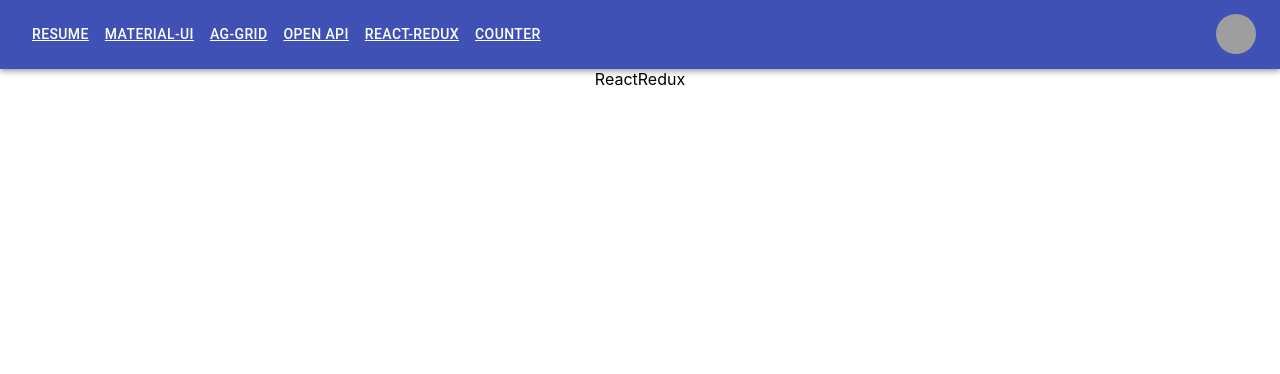
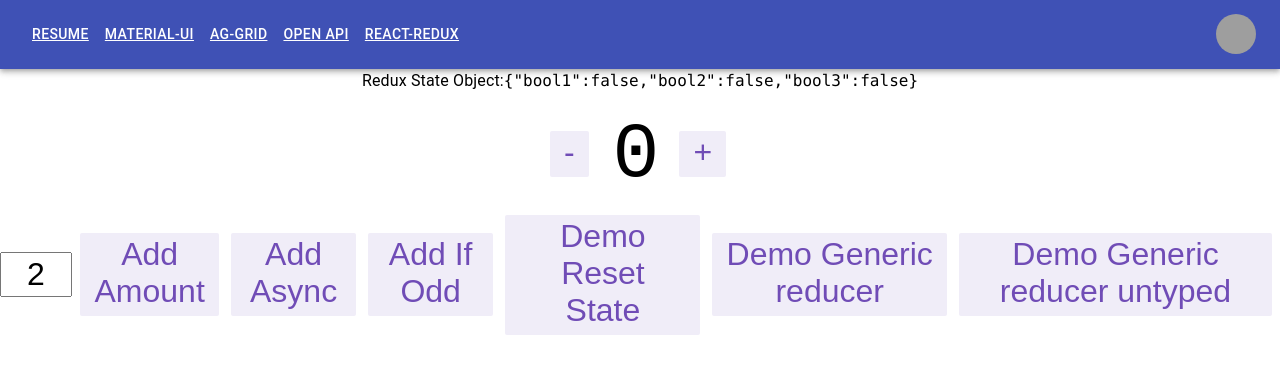
Before and after one commit to acudworth3/atc_portfolio, a React (Create React App) app: page /React-Redux in a window 1280 px wide. Shown: the top 374 px of the page. Built offline with nearby package versions, Linux system fonts and the light colour scheme; grey boxes are pictures that could not be loaded.

Commit message:
misc changes

```diff
--- a/src/App.tsx
+++ b/src/App.tsx
@@ -21,8 +21,7 @@ export default function App() {
         <Route path="Material-UI" element={<MaterialUI />} />
         <Route path="AG-Grid" element={<AgGrid />} />
         <Route path="Open API" element={<OpenAPI />} />
-        <Route path="React-Redux" element={<ReactRedux />} />
-        <Route path="counter" element={<Counter />} />
+        <Route path="React-Redux" element={<Counter />} />
         <Route path="*" element={<Error />} />
       </Routes>
     </div>
--- a/src/features/counter/Counter.tsx
+++ b/src/features/counter/Counter.tsx
@@ -12,7 +12,7 @@ import {
   modifyNestedObjWoTypes,
 } from "./counterSlice";
 import styles from "./Counter.module.css";
-import { Box } from "@mui/material";
+import { Box, Typography } from "@mui/material";
 
 export function Counter() {
   const count = useAppSelector(selectCount);
@@ -33,6 +33,11 @@ export function Counter() {
   return (
     <>
       <div>
+        <Box className={styles.row}>
+          <Typography>Redux State Object: </Typography>
+          <br />
+          <code>{JSON.stringify(nestObj)}</code>
+        </Box>
         <div className={styles.row}>
           <button
             className={styles.button}
@@ -77,6 +82,16 @@ export function Counter() {
           </button>
           <button
             className={styles.button}
+            onClick={() =>
+              dispatch(
+                modifyNestedObj({ bool1: false, bool2: false, bool3: false })
+              )
+            }
+          >
+            Demo Reset State
+          </button>
+          <button
+            className={styles.button}
             onClick={() => dispatch(modifyNestedObj({ bool1: true }))}
           >
             Demo Generic reducer
--- a/src/features/navBar/NavBar.tsx
+++ b/src/features/navBar/NavBar.tsx
@@ -14,14 +14,7 @@ import MenuItem from "@mui/material/MenuItem";
 import { Link } from "react-router-dom";
 
 // TODO setup links to pages
-const pages = [
-  "Resume",
-  "Material-UI",
-  "AG-Grid",
-  "Open API",
-  "React-Redux",
-  "Counter",
-];
+const pages = ["Resume", "Material-UI", "AG-Grid", "Open API", "React-Redux"];
 //TODO replace setting with LinkedIn Descriptions
 const settings = ["Profile", "Account", "Dashboard", "Logout"];
 
```
